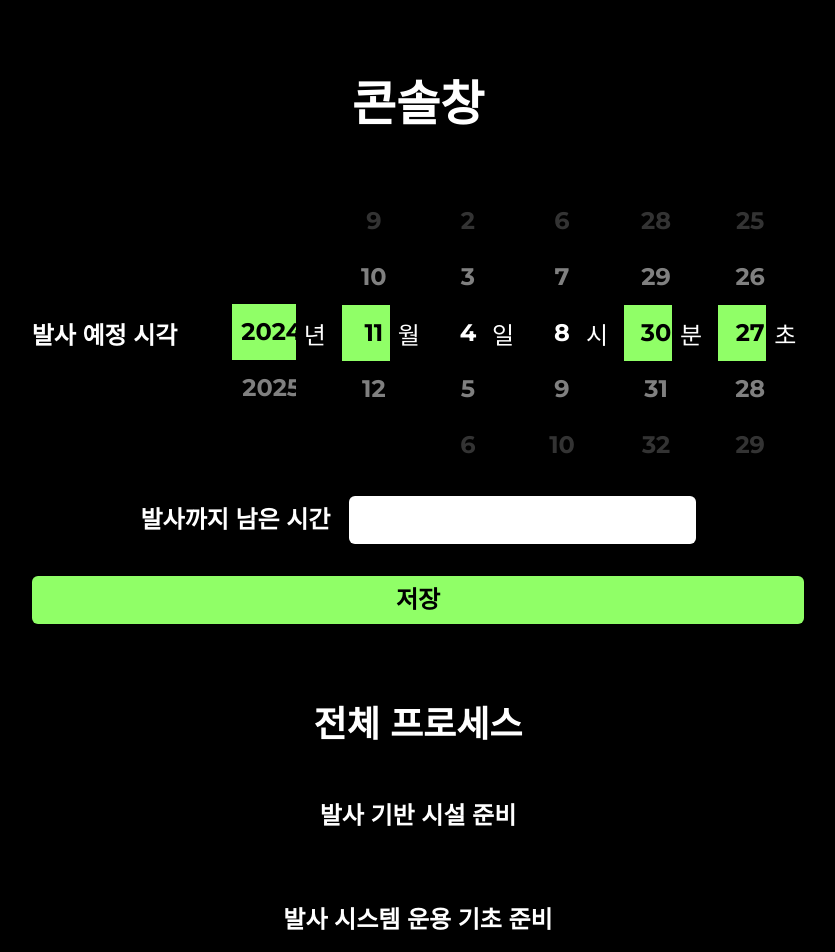
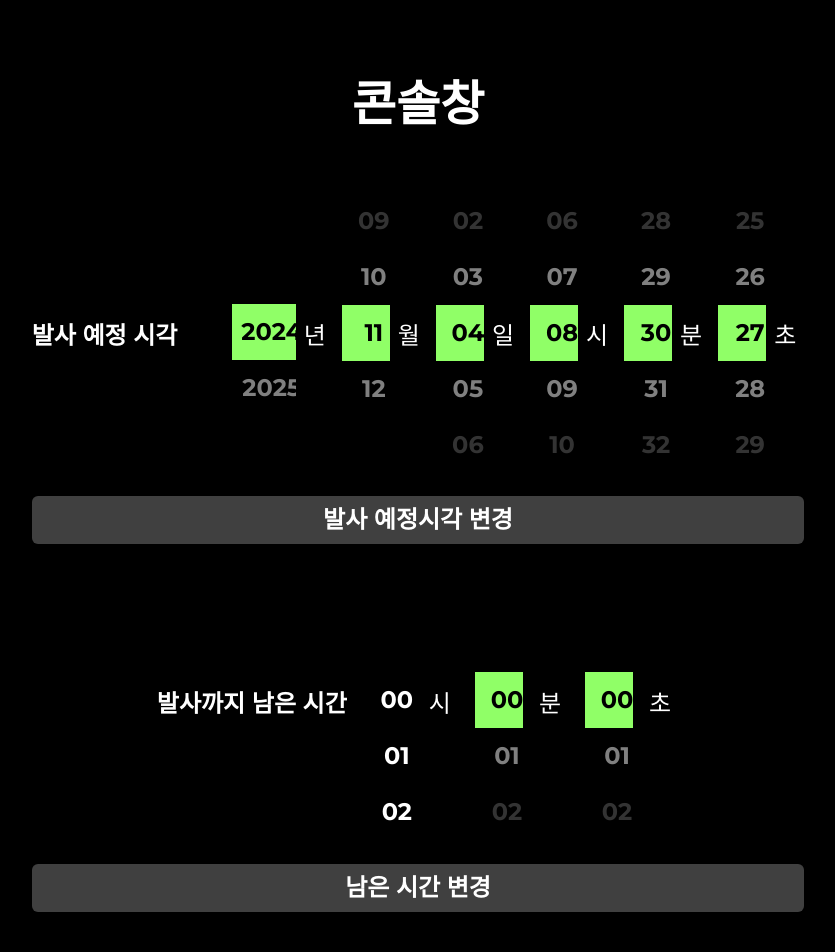
Before and after one commit to hetarho/una-stella, a Next.js app: page /admin in a window 1280 px wide. Shown: the top 952 px of the page, without its empty margins (222-1057 px from the left). Built offline with nearby package versions, Linux system fonts and the light colour scheme; no server answers.

Commit message:
[ADD]스크롤 테스트"

```diff
--- a/app/admin/page.tsx
+++ b/app/admin/page.tsx
@@ -15,12 +15,20 @@ export default function AdminPage() {
   const [initialInputMinutes, setInitialInputMinutes] = useState("");
   const [initialInputSeconds, setInitialInputSeconds] = useState("");
 
+  const [initialInputLeftHours, setInitialInputLeftHours] = useState("");
+  const [initialInputLeftMinutes, setInitialInputLeftMinutes] = useState("");
+  const [initialInputLeftSeconds, setInitialInputLeftSeconds] = useState("");
+
   const [currentInputYear, setCurrentInputYear] = useState("");
   const [currentInputMonth, setCurrentInputMonth] = useState("");
   const [currentInputDay, setCurrentInputDay] = useState("");
   const [currentInputHours, setCurrentInputHours] = useState("");
   const [currentInputMinutes, setCurrentInputMinutes] = useState("");
   const [currentInputSeconds, setCurrentInputSeconds] = useState("");
+
+  const [currentInputLeftHours, setCurrentInputLeftHours] = useState("");
+  const [currentInputLeftMinutes, setCurrentInputLeftMinutes] = useState("");
+  const [currentInputLeftSeconds, setCurrentInputLeftSeconds] = useState("");
 
   const fetchCurrentProcess = async () => {
     const res = await fetch("/api/process");
@@ -49,22 +57,13 @@ export default function AdminPage() {
     await fetchCurrentProcess();
   };
 
-  const handleInputLaunchTimeChange = (
-    e: React.ChangeEvent<HTMLInputElement>
-  ) => {
-    const {
-      target: { value },
-    } = e;
-    console.log(value);
-  };
-
   const handleSaveLaunchTime = async () => {
-    await fetch("/api/launchTime", {
-      method: "POST",
-      body: JSON.stringify({
-        time: new Date(launchTime.getTime() - 9 * 60 * 60 * 1000),
-      }),
-    });
+    // await fetch("/api/launchTime", {
+    //   method: "POST",
+    //   body: JSON.stringify({
+    //     time: new Date(launchTime.getTime() - 9 * 60 * 60 * 1000),
+    //   }),
+    // });
   };
 
   const formatDateTimeLocal = (date: Date) => {
@@ -76,14 +75,20 @@ export default function AdminPage() {
     const sec = String(date.getSeconds()).padStart(2, "0");
 
     const now = new Date();
-    const difference = date.getTime() - now.getTime();
+    const difference = date.getTime() - now.getTime() - 9 * 60 * 60 * 1000;
 
     // 시간, 분, 초 계산
-    const leftHours = Math.floor(difference / (1000 * 60 * 60));
+    const leftHours = Math.floor(difference / (1000 * 60 * 60))
+      .toString()
+      .padStart(2, "0");
     const leftMinutes = Math.floor(
       (difference % (1000 * 60 * 60)) / (1000 * 60)
-    );
-    const leftSeconds = Math.floor((difference % (1000 * 60)) / 1000);
+    )
+      .toString()
+      .padStart(2, "0");
+    const leftSeconds = Math.floor((difference % (1000 * 60)) / 1000)
+      .toString()
+      .padStart(2, "0");
 
     return {
       year,
@@ -117,18 +122,81 @@ export default function AdminPage() {
     setInitialInputHours(`${hours}`);
     setInitialInputMinutes(`${minutes}`);
     setInitialInputSeconds(`${sec}`);
+
+    setCurrentInputYear(`${year}`);
+    setCurrentInputMonth(`${month}`);
+    setCurrentInputDay(`${day}`);
+    setCurrentInputHours(`${hours}`);
+    setCurrentInputMinutes(`${minutes}`);
+    setCurrentInputSeconds(`${sec}`);
+
+    setInitialInputLeftHours(`${leftHours}`);
+    setInitialInputLeftMinutes(`${leftMinutes}`);
+    setInitialInputLeftSeconds(`${leftSeconds}`);
+
+    setCurrentInputLeftHours(`${leftHours}`);
+    setCurrentInputLeftMinutes(`${leftMinutes}`);
+    setCurrentInputLeftSeconds(`${leftSeconds}`);
   }, [launchTime]);
 
+  function resetLaunchTime() {
+    setCurrentInputYear(initialInputYear);
+    setCurrentInputMonth(initialInputMonth);
+    setCurrentInputDay(initialInputDay);
+    setCurrentInputHours(initialInputHours);
+    setCurrentInputMinutes(initialInputMinutes);
+    setCurrentInputSeconds(initialInputSeconds);
+  }
+
+  function resetLeftTime() {
+    setCurrentInputLeftHours(initialInputLeftHours);
+    setCurrentInputLeftMinutes(initialInputLeftMinutes);
+    setCurrentInputLeftSeconds(initialInputLeftSeconds);
+  }
+
+  function handleInputYear(value: string) {
+    setCurrentInputYear(value);
+    resetLeftTime();
+  }
+
+  function handleInputMonth(value: string) {
+    setCurrentInputHours(value);
+    resetLeftTime();
+  }
+
+  function handleInputDay(value: string) {
+    setCurrentInputDay(value);
+    resetLeftTime();
+  }
+
   function handleInputHours(value: string) {
-    setCurrentInputHours(value);
+    setCurrentInputMinutes(value);
+    resetLeftTime();
   }
 
   function handleInputMinutes(value: string) {
     setCurrentInputMinutes(value);
+    resetLeftTime();
   }
 
   function handleInputSeconds(value: string) {
     setCurrentInputSeconds(value);
+    resetLeftTime();
+  }
+
+  function handleInputLeftHours(value: string) {
+    setCurrentInputLeftHours(value);
+    resetLaunchTime();
+  }
+
+  function handleInputLeftMinutes(value: string) {
+    setCurrentInputLeftMinutes(value);
+    resetLaunchTime();
+  }
+
+  function handleInputLeftSeconds(value: string) {
+    setCurrentInputLeftSeconds(value);
+    resetLaunchTime();
   }
 
   return (
@@ -143,21 +211,21 @@ export default function AdminPage() {
           <Selector
             min={2024}
             max={2025}
-            onChange={handleInputHours}
+            onChange={handleInputYear}
             initialValue={initialInputYear}
           />
           <div className="text-2xl mr-2">년</div>
           <Selector
             min={1}
             max={12}
-            onChange={handleInputHours}
+            onChange={handleInputMonth}
             initialValue={initialInputMonth}
           />
           <div className="text-2xl mr-2">월</div>
           <Selector
             min={0}
             max={31}
-            onChange={handleInputHours}
+            onChange={handleInputDay}
             initialValue={initialInputDay}
           />
           <div className="text-2xl mr-2">일</div>
@@ -183,13 +251,6 @@ export default function AdminPage() {
           />
           <div className="text-2xl mr-2">초</div>
         </div>
-        <div className="flex gap-4 items-center justify-center">
-          <div className="font-semibold text-2xl w-48">발사까지 남은 시간</div>
-          <input
-            className="rounded-md p-2 text-black outline-none text-2xl"
-            onChange={handleInputLaunchTimeChange}
-          />
-        </div>
         <button
           className={clsx("font-semibold text-2xl p-2 rounded-md w-full", {
             "bg-[#90FF67] text-black":
@@ -209,7 +270,57 @@ export default function AdminPage() {
           })}
           onClick={handleSaveLaunchTime}
         >
-          저장
+          발사 예정시각 변경
+        </button>
+        <div className="flex gap-4 items-center justify-center">
+          <div className="font-semibold text-2xl w-48">발사까지 남은 시간</div>
+          <Selector
+            min={0}
+            max={23}
+            onChange={handleInputLeftHours}
+            initialValue={initialInputLeftHours}
+          />
+          <div className="text-2xl mr-2">시</div>
+          <Selector
+            min={0}
+            max={59}
+            onChange={handleInputLeftMinutes}
+            initialValue={initialInputLeftMinutes}
+          />
+          <div className="text-2xl mr-2">분</div>
+          <Selector
+            min={0}
+            max={59}
+            onChange={handleInputLeftSeconds}
+            initialValue={initialInputLeftSeconds}
+          />
+          <div className="text-2xl mr-2">초</div>
+        </div>
+        <button
+          className={clsx("font-semibold text-2xl p-2 rounded-md w-full", {
+            "bg-[#90FF67] text-black":
+              currentInputLeftHours !== initialInputLeftHours ||
+              currentInputLeftMinutes !== initialInputLeftMinutes ||
+              currentInputLeftSeconds !== initialInputLeftSeconds,
+            "bg-neutral-700":
+              currentInputLeftHours === initialInputLeftHours &&
+              currentInputLeftMinutes === initialInputLeftMinutes &&
+              currentInputLeftSeconds === initialInputLeftSeconds,
+          })}
+          onClick={() => {
+            console.log(
+              currentInputLeftHours,
+              currentInputLeftMinutes,
+              currentInputLeftSeconds
+            );
+            console.log(
+              initialInputLeftHours,
+              initialInputLeftMinutes,
+              initialInputLeftSeconds
+            );
+          }}
+        >
+          남은 시간 변경
         </button>
       </div>
       <div className="flex flex-col gap-8 items-center">
@@ -260,6 +371,7 @@ function Selector({
 
   useEffect(() => {
     if (!containerRef.current) return;
+    console.log(initialValue);
 
     const selectedIndex = parseInt(initialValue) - min;
     containerRef.current.scrollTo({
@@ -276,10 +388,10 @@ function Selector({
     const selectedIndex = Math.round(scrollTop / itemHeight);
     const selectedValue = min + selectedIndex;
 
-    setSelectedValue(selectedValue.toString());
+    setSelectedValue(selectedValue.toString().padStart(2, "0"));
 
     // 부모 컴포넌트로 선택된 값 전달
-    onChange(selectedValue.toString());
+    onChange(selectedValue.toString().padStart(2, "0"));
 
     // 선택된 요소를 중앙으로 맞추기
     containerRef.current.scrollTo({
@@ -328,7 +440,7 @@ function Selector({
               "font-bold text-2xl text-center h-10 flex items-center justify-center pr-4",
               {
                 "bg-[#90FF67] text-black":
-                  selectedValue === (min + index).toString(),
+                  selectedValue === (min + index).toString().padStart(2, "0"),
                 "opacity-50":
                   Math.abs(parseInt(selectedValue) - min - index) === 1,
                 "opacity-20":
@@ -337,7 +449,7 @@ function Selector({
             )}
             style={{ height: itemHeight }}
           >
-            {min + index}
+            {(min + index).toString().padStart(2, "0")}
           </div>
         ))}
         <div className="h-28"></div>
```
